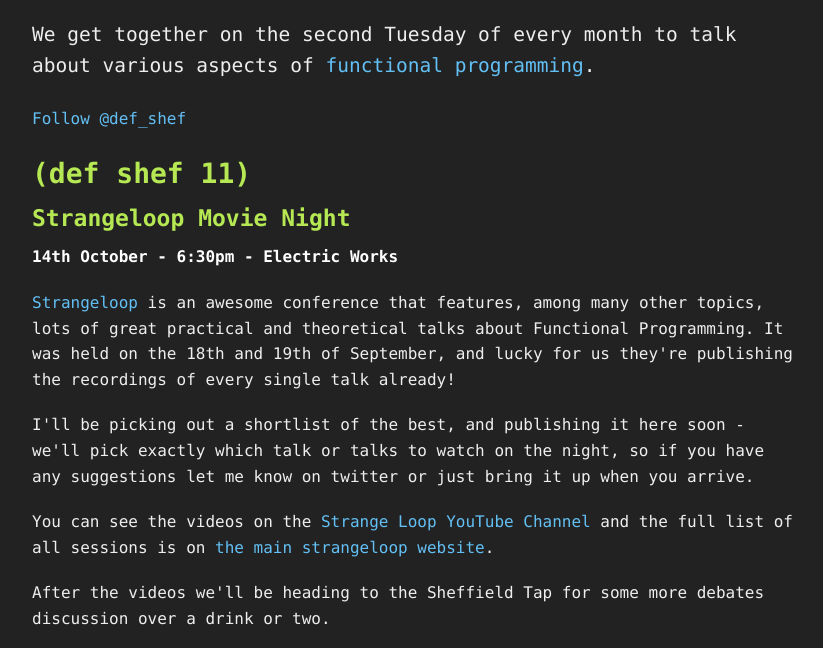
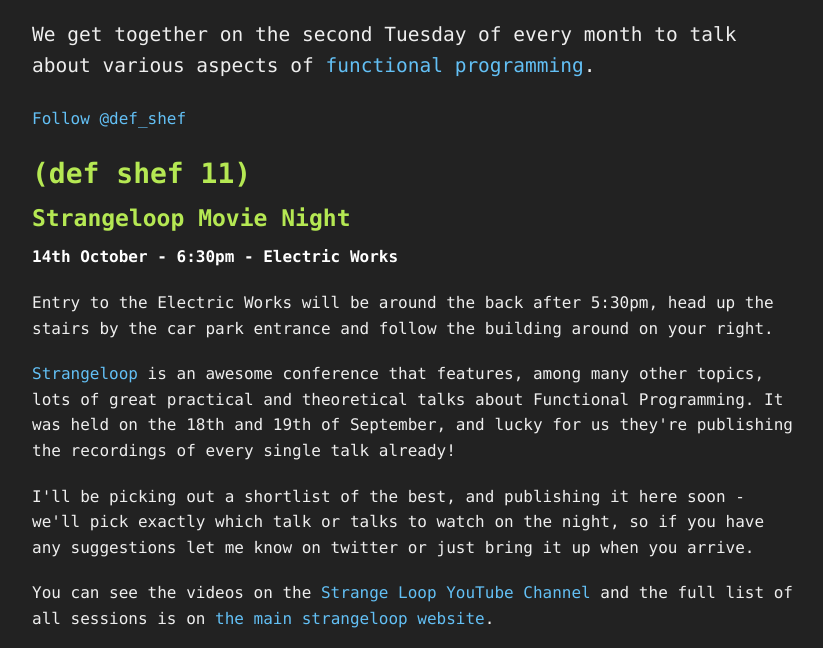
Before and after one commit to defshef/defshef.github.io, a website: page index.html in a window 1280 px wide. Shown: the part 97-745 px from the top of the page, without its empty margins (223-1046 px from the left). Drawn offline with Linux system fonts and the light colour scheme.

Commit message:
Directions to the EW

```diff
--- a/index.html
+++ b/index.html
@@ -55,6 +55,9 @@
     <h2>(def shef 11)</h2>
     <h4>Strangeloop Movie Night</h4>
     <p class="meeting-info">14th October - 6:30pm - Electric Works</p>
+    <p>Entry to the Electric Works will be around the back after 5:30pm, head up
+    the stairs by the car park entrance and follow the building around on your
+    right.</p>
     <p>
     <a href="https://thestrangeloop.com/">Strangeloop</a> is an awesome
     conference that features, among many other topics, lots of great practical
```
